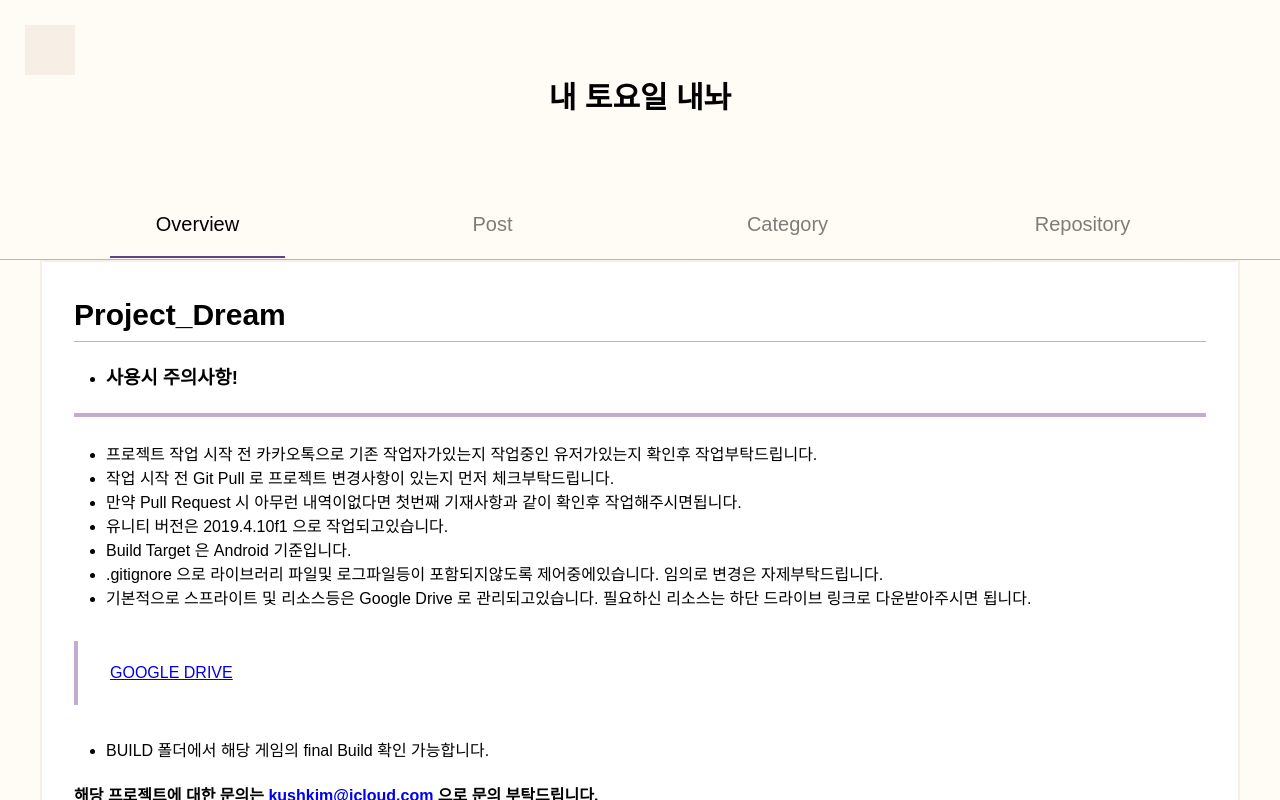
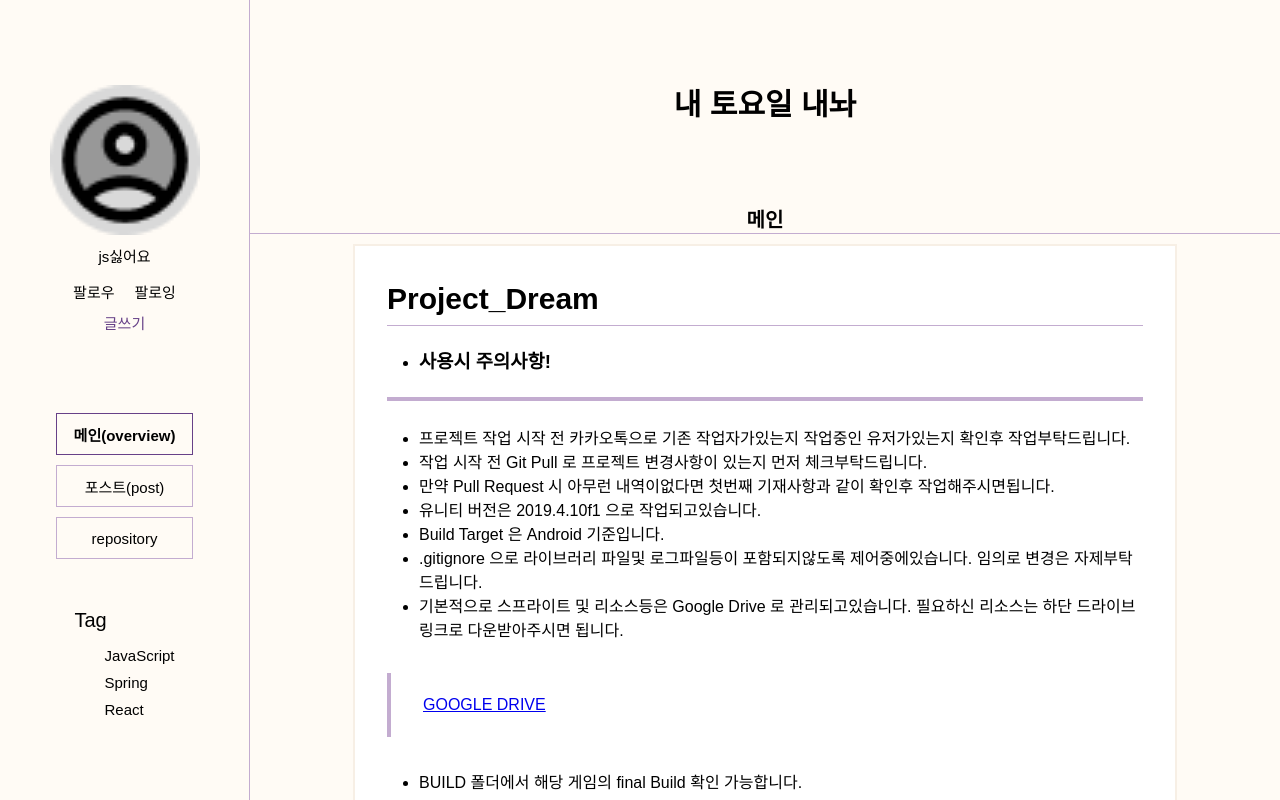
Before and after one commit to Hyangyoun/StudyCode_front, a React (Create React App) app: page /blog in a window 1280 px wide. Shown: the top 800 px of the page. Built offline with nearby package versions, Linux system fonts and the light colour scheme; a web font is replaced by a local one.

Commit message:
Code review

```diff
--- a/src/Blog/BlogSkin1.jsx
+++ b/src/Blog/BlogSkin1.jsx
@@ -50,7 +50,8 @@ const HandleScreenSize = () => {
                             <li onClick={() => setMenuClick(3)}>프로젝트</li>
                             <li>+</li>
                         </ul>
-                    }</div>
+                        }
+                    </div>
                 </div>
                 {menuIndex === 1 ? <OverView overView={overView}/> :  menuIndex === 2 ? <PostList/> :
                 menuIndex === 3 ? <Repo/> : menuIndex === 4 ? <Followers/> : null}
@@ -62,10 +63,7 @@ const HandleScreenSize = () => {
 const BlogSection = styled.div`
     display: flex;
     flex-direction: row;
-    div{
-        display: flex;
-        flex-direction: column;
-    }
+    height: auto;
 `
 /**블로그 헤더 스타일 */
 const BlogHeader = styled.div`
@@ -74,6 +72,7 @@ const BlogHeader = styled.div`
     display: flex;
     flex-direction: column;
     align-items: center;
+
     .blogName{
         margin-top: 80px;
         font-size: 30px;
@@ -82,14 +81,14 @@ const BlogHeader = styled.div`
     }
     .blogMain{
         margin-top: 80px;
-        padding-bottom: 10px;
         font-size: 20px;
         font-weight: bold;
         display: flex;
+        flex-direction: column;
         align-items: center;
         justify-content: center;
         width:${props => props.$screenSize}px;
-        border-bottom :${props => props.$menuIndex === 3 ? null : props.$menuIndex === 4 ? null : 1}px solid var(--second);
+        border-bottom :${props => props.$menuIndex >= 3 ? null : 1}px solid var(--second);
     }
     .blogMenu{
         display: flex;
@@ -97,12 +96,13 @@ const BlogHeader = styled.div`
         align-items: center;
         justify-content: flex-start;
         font-size: 15px;
-        margin: 20px 0 0 0;
+        padding: 0;
+        margin: 20px 0 10px 0;
         > li {
             display: flex;
             flex-direction: row;
             list-style: none;
-            border :1px solid var(--second) ;
+            border :1px solid var(--second);
             width: 135px; height: 40px;
             align-items: center;
             justify-content: center;
@@ -116,6 +116,9 @@ const BlogHeader = styled.div`
             background-color: var(--second);
             color: white;
         }
+        :not(:last-child) {
+            border-right: 0;
+        }
 
     }
 
--- a/src/Blog/BlogSkin2.jsx
+++ b/src/Blog/BlogSkin2.jsx
@@ -82,7 +82,6 @@ const SideBar = styled.div`
     left: ${(props) => (props.$side ? 0 : -250)}px;
     transition: 0.5s;
     z-index: 2;
-    overflow: scroll;
 
     .profileBox {
         width: 180px; height: 225px;
--- a/src/Blog/Cartegory.jsx
+++ b/src/Blog/Cartegory.jsx
@@ -7,30 +7,30 @@ function Cartegory(props) {
             <Item>
                 <ul>
                     <div className="itemBox">
-                        <li><img className="itemImg" src="/image/icon/sample.png" alt="post" /></li>
-                        <li><img className="itemImg" src="/image/icon/naver.png" alt="post" /></li>
-                        <li><img className="itemImg" src="/image/icon/google.png" alt="post" /></li>
-                        <li><img className="itemImg" src="/image/icon/kakao.png" alt="post" /></li>
+                        <li><img src="/image/icon/naver.png" alt="post" /></li>
+                        <li><img src="/image/icon/sample.png" alt="post" /></li>
+                        <li><img src="/image/icon/google.png" alt="post" /></li>
+                        <li><img src="/image/icon/kakao.png" alt="post" /></li>
                     </div>
                     <span className="title" >프로젝트</span>
                     <span className="postCount">{4}</span>
                 </ul>
                 <ul>
                     <div className="itemBox">
-                        <li><img className="itemImg" src="/image/icon/sample.png" alt="post" /></li>
-                        <li><img className="itemImg" src="/image/icon/naver.png" alt="post" /></li>
-                        <li><img className="itemImg" src="/image/icon/google.png" alt="post" /></li>
-                        <li><img className="itemImg" src="/image/icon/kakao.png" alt="post" /></li>
+                        <li><img src="/image/icon/sample.png" alt="post" /></li>
+                        <li><img src="/image/icon/naver.png" alt="post" /></li>
+                        <li><img src="/image/icon/google.png" alt="post" /></li>
+                        <li><img src="/image/icon/kakao.png" alt="post" /></li>
                     </div>
                     <span className="title" >프로젝트</span>
                     <span className="postCount">{4}</span>
                 </ul>
                 <ul>
                     <div className="itemBox">
-                        <li><img className="itemImg" src="/image/icon/sample.png" alt="post" /></li>
-                        <li><img className="itemImg" src="/image/icon/naver.png" alt="post" /></li>
-                        <li><img className="itemImg" src="/image/icon/google.png" alt="post" /></li>
-                        <li><img className="itemImg" src="/image/icon/kakao.png" alt="post" /></li>
+                        <li><img src="/image/icon/sample.png" alt="post" /></li>
+                        <li><img src="/image/icon/naver.png" alt="post" /></li>
+                        <li><img src="/image/icon/google.png" alt="post" /></li>
+                        <li><img src="/image/icon/kakao.png" alt="post" /></li>
                     </div>
                     <span className="title" >프로젝트</span>
                     <span className="postCount">{4}</span>
@@ -69,7 +69,7 @@ const Item = styled.div`
         border-radius: 5px;
         margin-bottom: 10px;
     }
-    .itemImg{
+    Img{
         width: 130px; height: 70px;
         margin: 5px;
     }
@@ -81,7 +81,7 @@ const Item = styled.div`
     .postCount{
         font-size: 12px;
         &:after{
-            content: "의 포스트";
+            content: "개의 포스트";
         }
     }
     ul{
--- a/src/Blog/OverView.jsx
+++ b/src/Blog/OverView.jsx
@@ -48,10 +48,10 @@ function OverView(props) {
 }
 
 const MarkDownSection = styled.div`
-    width: 1200px; height: auto;
+    width: 80%; height: auto;
     padding: 16px 32px 32px;
     box-sizing: border-box;
-    margin: auto;
+    margin: 10px auto 0;
     border: 2px solid var(--second2);
     background-color: white;
 
--- a/src/Blog/PostList.jsx
+++ b/src/Blog/PostList.jsx
@@ -12,7 +12,7 @@ function PostList(props){
         setScreenSize(window.innerWidth - 250)
     }
 
-//윈도우 변화를 감시할 이벤트 생성과 삭제
+    //윈도우 변화를 감시할 이벤트 생성과 삭제
     useEffect(()=>{
         window.addEventListener('resize', HandleScreenSize);
         return () => { // cleanup
@@ -35,7 +35,7 @@ function PostList(props){
                             </ul>
                             <div className="likeDiv">
                                 <span className="like">15</span>
-                                <span className="tiny">2023.09.13</span>
+                                <span>2023.09.13</span>
                             </div>
                         </li>
                     </ul>
@@ -43,7 +43,7 @@ function PostList(props){
                 <BlogFooter $postListIndex={postListIndex}>
                     <ul className="nextbutton">
                         <li onClick={() => {setpostListIndex(1)}}>{1}</li>
-                        <li onClick={() => {setpostListIndex((i) => i + 1)}}>{2}</li>
+                        <li onClick={() => {setpostListIndex(2)}}>{2}</li>
                     </ul>
                 </BlogFooter>
             </>
@@ -59,6 +59,7 @@ const BlogPost = styled.div`
 
     ul{
         margin: 0;
+        padding: 0;
     }
     .post {
         margin-top: 40px;
@@ -72,36 +73,29 @@ const BlogPost = styled.div`
             border-radius: 5px 5px 0 0;
             overflow: hidden;
             cursor: pointer;
-
         }
         .title {
             font-size: 20px;
             font-weight: bold;
             margin: 20px 0 ;
             cursor: pointer;
-
         }
         .content {
             font-size: 15px;
             margin-bottom: 20px;
-
         }
         .likeDiv{
             margin-top: 20px;
-            display: inline-block;
             font-size: 12px;
-
         }
         .like {
             cursor: pointer;
+            margin-right: 10px;
             &::before{
                 object-fit: fill;
                 width: auto; height: 15px;
                 content: url("./image/icon/heart.png");
             }
-        }
-        .tiny {
-            margin-left: 10px;
         }
     }
     .tagUl {
@@ -134,7 +128,6 @@ const BlogFooter = styled.div`
     justify-content: center;
     margin: 0;
     .nextbutton{
-        list-style: none;
         margin-top: 15px;
         padding: 0;
         display: flex;
@@ -144,7 +137,7 @@ const BlogFooter = styled.div`
         >li{
             width: 40px; height: 40px;
             color: black;
-            border-radius: 40px;
+            border-radius: 20px;
             margin: 0 5px;
             display: flex;
             justify-content: center;
--- a/src/Blog/Repo.jsx
+++ b/src/Blog/Repo.jsx
@@ -46,6 +46,12 @@ const RepoList = styled.div`
         padding: 0;
         list-style: none;
         margin: 70px 0 0 0;
+        border: 1px solid var(--second);
+        border-radius: 5px;
+
+        &>li:not(:last-child) {
+            border-bottom: 1px solid var(--second);
+        }
     }
 
     .repoFirst{
@@ -55,7 +61,6 @@ const RepoList = styled.div`
         flex-direction: row;
         justify-content: space-between;
         align-items: center;
-        border: 1px solid var(--second);
         border-radius: 5px 5px 0 0;
         background-color: var(--second2);
     }
@@ -83,8 +88,8 @@ const RepoList = styled.div`
 
         &>input{
         border-radius: 5px;
+        border-width: 0;
         border-bottom :1px solid var(--primary) ;
-        border-width: 0 0 1px 0;
         box-sizing: border-box;
         font-size: 15px;
         outline: none;
@@ -110,6 +115,7 @@ const RepoList = styled.div`
 
     .addFolder{
         display: flex;
+        justify-content: center;
         align-items: center;
         cursor: pointer;
         &:hover {
@@ -125,8 +131,6 @@ const RepoList = styled.div`
         flex-direction: row;
         justify-content: space-between;
         align-items: center;
-        border: 1px solid var(--second);
-        border-top: 0px;
     }
 
     .folderName{
--- a/src/Blog/SideBar.jsx
+++ b/src/Blog/SideBar.jsx
@@ -1,10 +1,12 @@
 import { useState } from "react";
+import { useNavigate } from "react-router-dom";
 import styled from "styled-components";
 
 /** 블로그 메인  */
 
 function SideBar(props){
     const {menuIndex, changeMenuIndex} = props;
+    const navigate = useNavigate();
 
     return(
         <Sidebar $menuIndex={menuIndex}>
@@ -36,9 +38,7 @@ function SideBar(props){
                 null
             }
             <div className="home">
-                <a href="./">
-                    <img src="/image/icon/home.png" alt="메인화면으로돌아가기"/>
-                </a>
+                <img src="/image/icon/home.png" alt="메인화면으로돌아가기" onClick={() => navigate("/")}/>
             </div>
         </Sidebar>
     )
@@ -46,13 +46,15 @@ function SideBar(props){
 
 /** 블로그 사이드바 스타일 컴포넌트  */
 const Sidebar = styled.div`
-    width: 250px; height: auto;
-    min-height: 100%;
+    width: 250px;
+    flex: 100%;
     padding-bottom: 40px;
     border-right: 1px solid var(--second);
     display: flex;
+    box-sizing: border-box;
     flex-direction: column;
     align-items: center;
+    position: relative;
     font-size: 15px;
 
     .profilePicture{
@@ -63,7 +65,6 @@ const Sidebar = styled.div`
 
     .nickName{
         margin-top: 10px;
-        align-items: center;
         text-align: center;
         cursor: pointer;
     }
@@ -74,14 +75,12 @@ const Sidebar = styled.div`
         flex-direction: row;
         >span{
             cursor: pointer;
-            margin: 0 10px 0 10px;
+            margin: 0 10px 0;
         }
     }
 
     .write{
         margin-top: 10px;
-        display: flex;
-        justify-content:center;
         color: var(--primary);
         cursor: pointer;
         &:hover{
@@ -93,7 +92,7 @@ const Sidebar = styled.div`
         margin-top: 70px;
         >div{
             width: 135px; height: 40px;
-            margin: 10px;
+            margin: 10px 0;
             border: 1px solid var(--second);
             display: flex;
             justify-content: center;
@@ -136,15 +135,17 @@ const Sidebar = styled.div`
 
     .searchForm{
         display: flex;
+        flex-direction: column;
         justify-content: center;
         align-items: center;
-        margin-top: 40px;
+        margin: 40px 0 60px;
     }
 
     .searchInput{
         box-sizing: border-box;
         width: 150px; height: 30px;
         padding-right: 30px;
+        outline: none;
     }
 
     .searchRight{
@@ -154,9 +155,8 @@ const Sidebar = styled.div`
     }
     .home{
         width:30px; height: auto;
-        margin-top: 20%;
-        top: 900px;
-        position: sticky;
+        bottom: 40px;
+        position: absolute;
         cursor: pointer;
     }
     `
--- a/src/GlobalStyle.jsx
+++ b/src/GlobalStyle.jsx
@@ -8,6 +8,10 @@ const GlobalStyle = createGlobalStyle`
         --second2: #F7EFE5;
         --background: #FFFBF5;
     }
+
+html, body, #root {
+  height: auto;
+}
 
 body {
   margin: 0;
@@ -44,7 +48,6 @@ body {
   }
 
   * {
-    box-sizing: border-box;
     font-family: 'Noto Sans KR', sans-serif;
   }
 }
--- a/src/Page/BlogPage.jsx
+++ b/src/Page/BlogPage.jsx
@@ -5,7 +5,7 @@ import BlogSkin1 from "../Blog/BlogSkin1";
 
 function BlogPage(props){
     const [menuIndex, setMenuIndex] = useState(1)
-    const [skin, setSkin] = useState(2)
+    const [skin, setSkin] = useState(1)
 
     /** props로 넘어갈 state set 함수 */
     const ChangeMenuIndex = (value) => {
```
Lines whose indentation alone changed are shown as unchanged.
